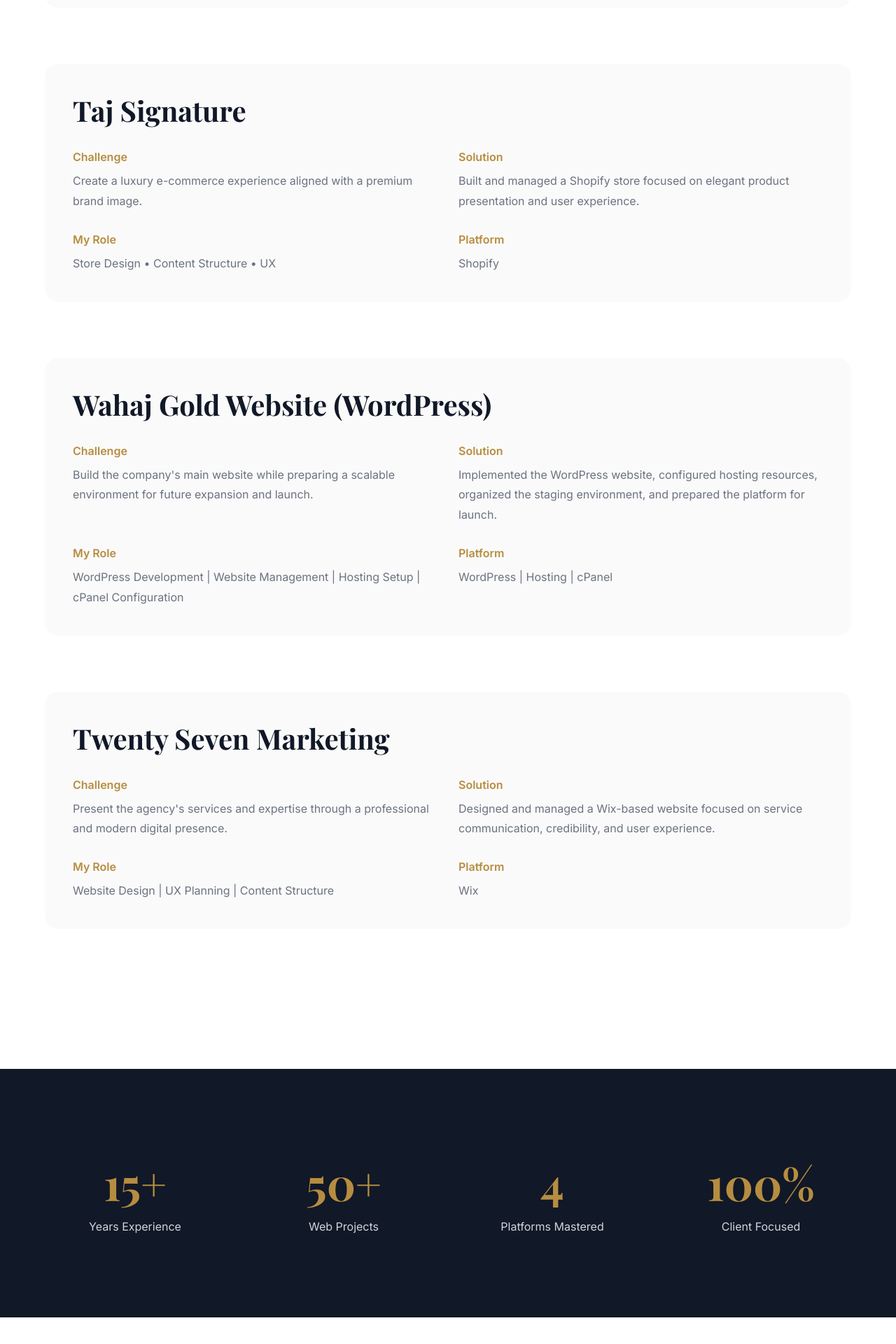
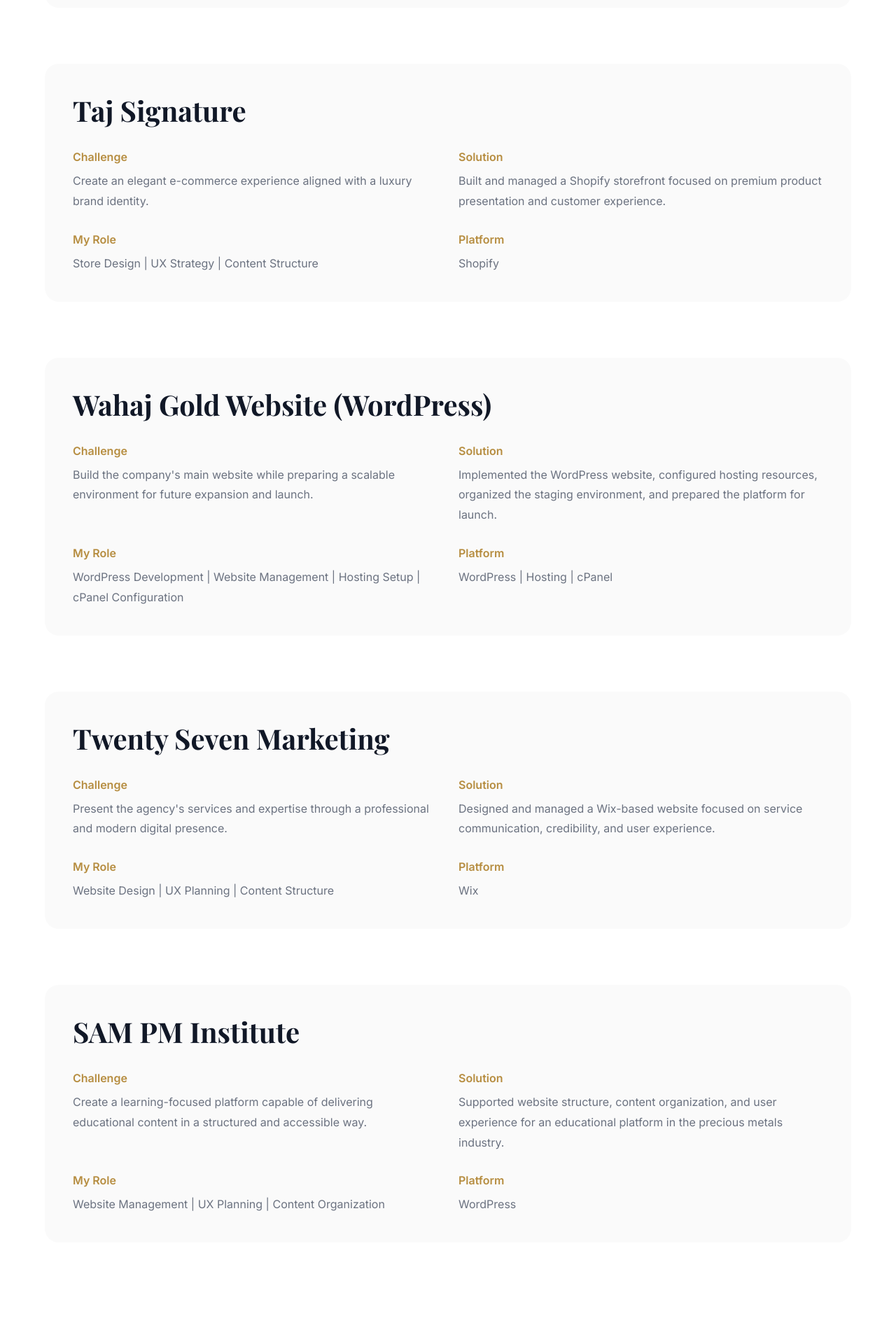
Before and after one commit to ShahrzadRasekh/Portfolio-Shahrzad-2026, a React (Vite) app: page / in a window 1280 px wide. Shown: the part 4332-6252 px from the top of the page at 70% size. Before the commit the page ends 6214 px from the top, so only its background shows below. Built offline with nearby package versions, Linux system fonts and the light colour scheme.

Commit message:
othercasestudies

```diff
--- a/src/components/CaseStudies.jsx
+++ b/src/components/CaseStudies.jsx
@@ -30,12 +30,16 @@
 
     {
       title: "Taj Signature",
+
       challenge:
-        "Create a luxury e-commerce experience aligned with a premium brand image.",
+        "Create an elegant e-commerce experience aligned with a luxury brand identity.",
+
       solution:
-        "Built and managed a Shopify store focused on elegant product presentation and user experience.",
+        "Built and managed a Shopify storefront focused on premium product presentation and customer experience.",
+
       role:
-        "Store Design • Content Structure • UX",
+        "Store Design | UX Strategy | Content Structure",
+
       platform:
         "Shopify",
     },
@@ -72,7 +76,21 @@
         "Wix",
     },
 
+    {
+      title: "SAM PM Institute",
 
+      challenge:
+        "Create a learning-focused platform capable of delivering educational content in a structured and accessible way.",
+
+      solution:
+        "Supported website structure, content organization, and user experience for an educational platform in the precious metals industry.",
+
+      role:
+        "Website Management | UX Planning | Content Organization",
+
+      platform:
+        "WordPress",
+    },
 
   ];
 
```
